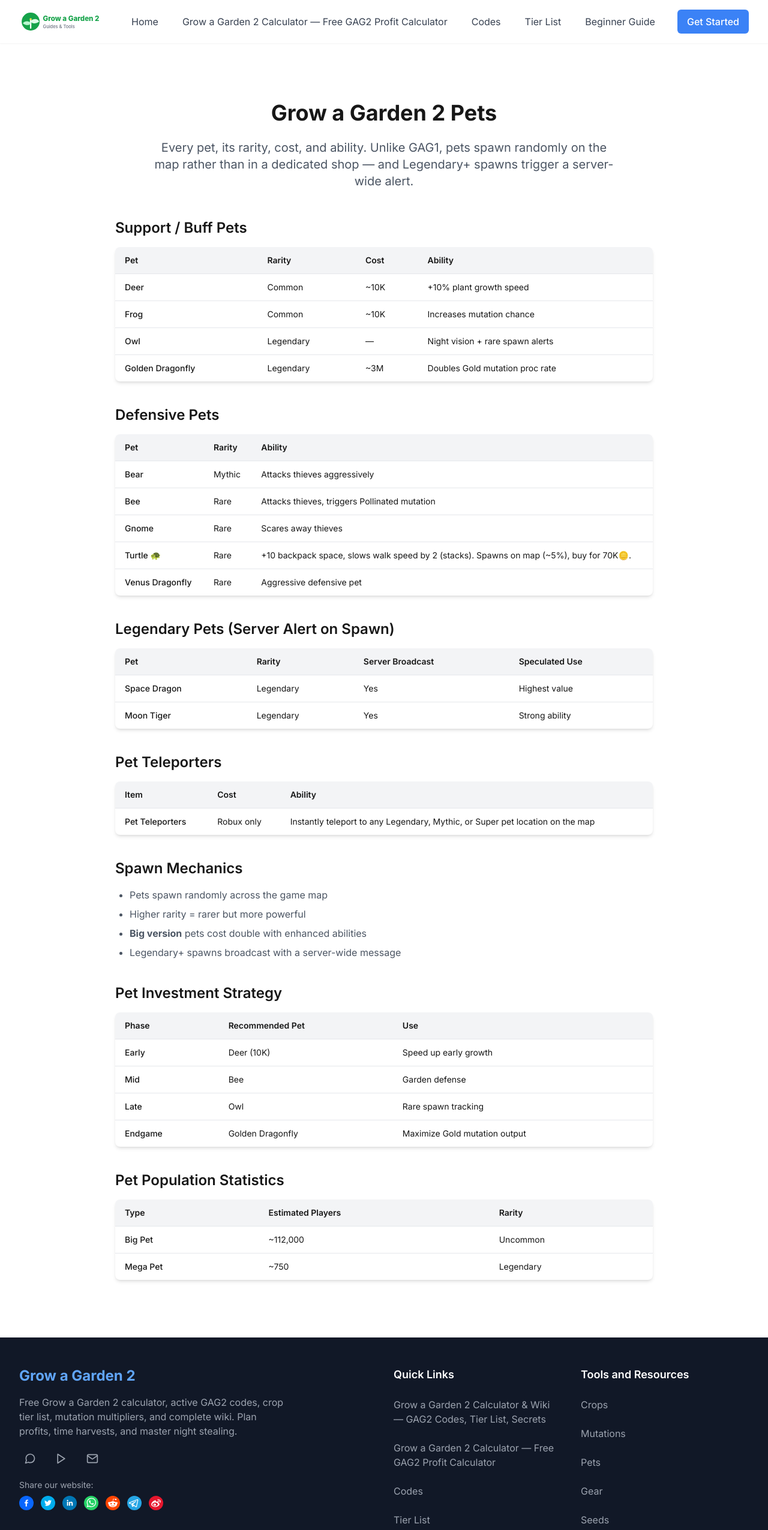
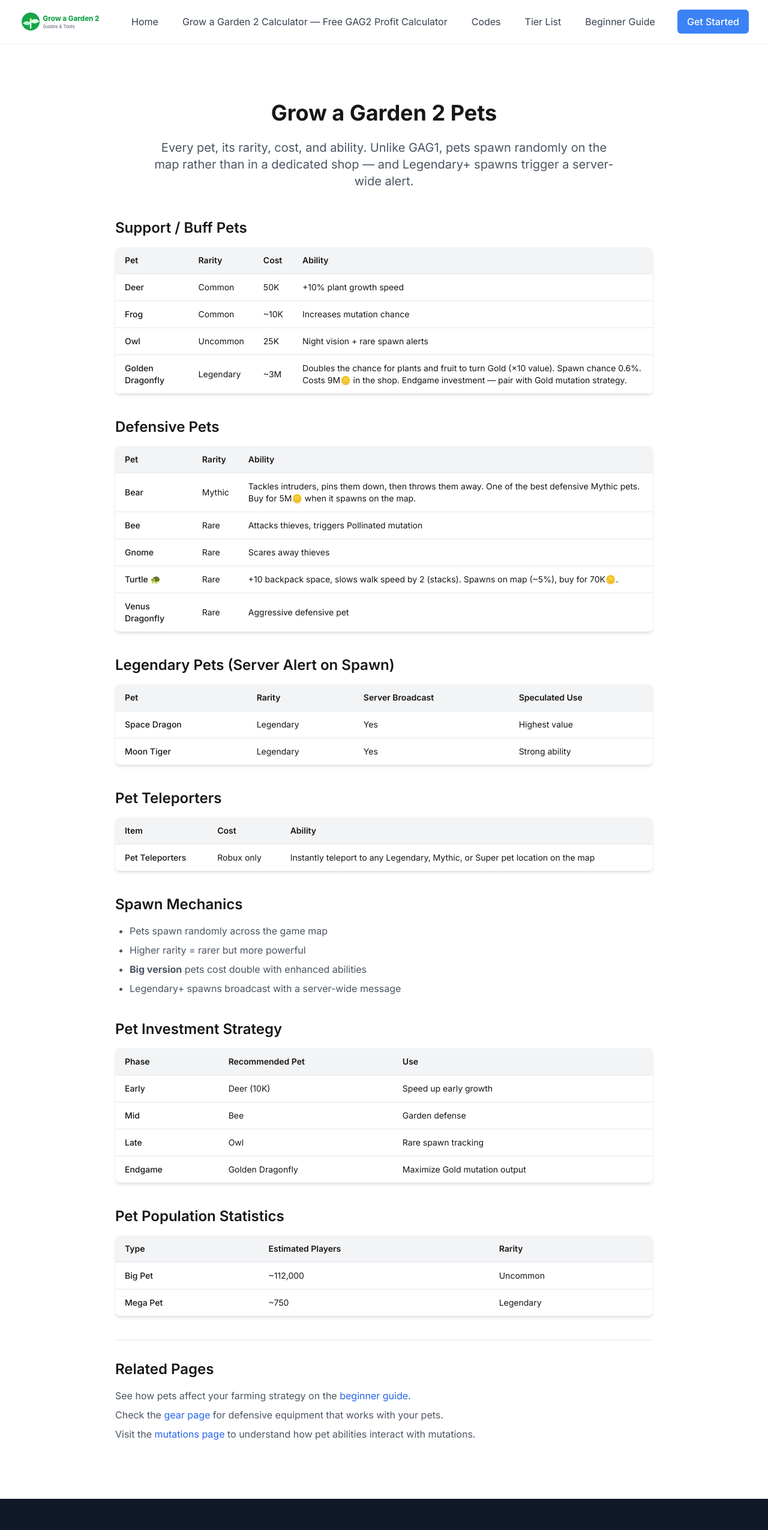
Before and after one commit to Zsmboom/gag2-calculator, a Next.js app: page /pets in a window 1280 px wide. Shown: the top 2551 px of the page at 60% size. Built offline with nearby package versions, Linux system fonts and the light colour scheme.

Commit message:
feat: enhance pet descriptions, fix homepage links, add internal cross-refs

```diff
--- a/src/app/calculator/page.tsx
+++ b/src/app/calculator/page.tsx
@@ -1,4 +1,5 @@
 import type { Metadata } from 'next';
+import Link from 'next/link';
 import { config } from '@/lib/games.config';
 import Header from '@/components/Header';
 import Footer from '@/components/Footer';
@@ -90,6 +91,22 @@
             />
           </div>
         </section>
+
+        <section className="section bg-white dark:bg-gray-900">
+          <div className="container max-w-3xl">
+            <p className="text-gray-600 dark:text-gray-300 text-center">
+              View the full{' '}
+              <Link href="/mutations/" className="text-blue-600 dark:text-blue-400 hover:underline">
+                mutation multiplier list
+              </Link>{' '}
+              and{' '}
+              <Link href="/crops/" className="text-blue-600 dark:text-blue-400 hover:underline">
+                crop database
+              </Link>
+              .
+            </p>
+          </div>
+        </section>
       </main>
       <Footer />
     </div>
--- a/src/app/gear/page.tsx
+++ b/src/app/gear/page.tsx
@@ -1,4 +1,5 @@
 import type { Metadata } from 'next';
+import Link from 'next/link';
 import { config } from '@/lib/games.config';
 import Header from '@/components/Header';
 import Footer from '@/components/Footer';
@@ -134,6 +135,20 @@
                   </table>
                 </div>
               </div>
+
+              <div className="mt-8 pt-8 border-t border-gray-200 dark:border-gray-700">
+                <p className="text-gray-600 dark:text-gray-300">
+                  Pair your gear with the right{' '}
+                  <Link href="/pets/" className="text-blue-600 dark:text-blue-400 hover:underline">
+                    defensive pets
+                  </Link>
+                  . Learn night raiding on the{' '}
+                  <Link href="/night-stealing/" className="text-blue-600 dark:text-blue-400 hover:underline">
+                    night stealing guide
+                  </Link>
+                  .
+                </p>
+              </div>
             </div>
           </div>
         </section>
--- a/src/app/pets/page.tsx
+++ b/src/app/pets/page.tsx
@@ -1,4 +1,5 @@
 import type { Metadata } from 'next';
+import Link from 'next/link';
 import { config } from '@/lib/games.config';
 import Header from '@/components/Header';
 import Footer from '@/components/Footer';
@@ -15,14 +16,14 @@
 const tdClass = 'px-4 py-3 text-sm';
 
 const SUPPORT = [
-  { pet: 'Deer', rarity: 'Common', cost: '~10K', ability: '+10% plant growth speed' },
+  { pet: 'Deer', rarity: 'Common', cost: '50K', ability: '+10% plant growth speed' },
   { pet: 'Frog', rarity: 'Common', cost: '~10K', ability: 'Increases mutation chance' },
-  { pet: 'Owl', rarity: 'Legendary', cost: '—', ability: 'Night vision + rare spawn alerts' },
-  { pet: 'Golden Dragonfly', rarity: 'Legendary', cost: '~3M', ability: 'Doubles Gold mutation proc rate' },
+  { pet: 'Owl', rarity: 'Uncommon', cost: '25K', ability: 'Night vision + rare spawn alerts' },
+  { pet: 'Golden Dragonfly', rarity: 'Legendary', cost: '~3M', ability: 'Doubles the chance for plants and fruit to turn Gold (×10 value). Spawn chance 0.6%. Costs 9M🪙 in the shop. Endgame investment — pair with Gold mutation strategy.' },
 ];
 
 const DEFENSIVE = [
-  { pet: 'Bear', rarity: 'Mythic', ability: 'Attacks thieves aggressively' },
+  { pet: 'Bear', rarity: 'Mythic', ability: 'Tackles intruders, pins them down, then throws them away. One of the best defensive Mythic pets. Buy for 5M🪙 when it spawns on the map.' },
   { pet: 'Bee', rarity: 'Rare', ability: 'Attacks thieves, triggers Pollinated mutation' },
   { pet: 'Gnome', rarity: 'Rare', ability: 'Scares away thieves' },
   { pet: 'Turtle 🐢', rarity: 'Rare', ability: '+10 backpack space, slows walk speed by 2 (stacks). Spawns on map (~5%), buy for 70K🪙.' },
@@ -222,6 +223,33 @@
                   </table>
                 </div>
               </div>
+
+              <div className="mt-8 pt-8 border-t border-gray-200 dark:border-gray-700">
+                <h2 className="text-2xl font-semibold mb-4">Related Pages</h2>
+                <div className="flex flex-col gap-2 text-gray-600 dark:text-gray-300">
+                  <p>
+                    See how pets affect your farming strategy on the{' '}
+                    <Link href="/beginner-guide/" className="text-blue-600 dark:text-blue-400 hover:underline">
+                      beginner guide
+                    </Link>
+                    .
+                  </p>
+                  <p>
+                    Check the{' '}
+                    <Link href="/gear/" className="text-blue-600 dark:text-blue-400 hover:underline">
+                      gear page
+                    </Link>{' '}
+                    for defensive equipment that works with your pets.
+                  </p>
+                  <p>
+                    Visit the{' '}
+                    <Link href="/mutations/" className="text-blue-600 dark:text-blue-400 hover:underline">
+                      mutations page
+                    </Link>{' '}
+                    to understand how pet abilities interact with mutations.
+                  </p>
+                </div>
+              </div>
             </div>
           </div>
         </section>
```
Also changed, not shown: src/data/game.config.json (+6 -6 lines), 1 other file (tests, documents, lock files or other folders).
